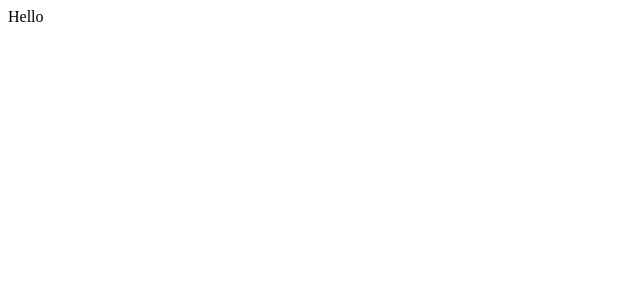
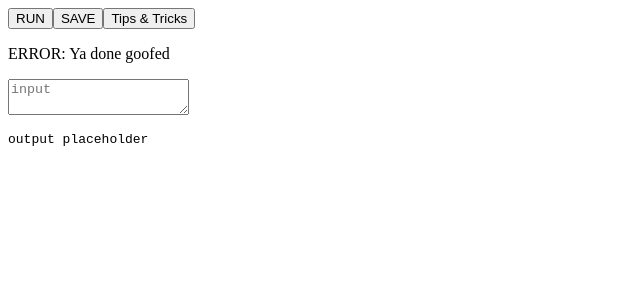
Before and after one commit to murtyjones/kiwi_compute, a React (Create React App) app: page / in a window 1280 px wide. Shown: the top 300 px of the page, without its empty margins (0-640 px from the left). Built offline with nearby package versions, Linux system fonts and the light colour scheme.

Commit message:
Init commit; Add basic Components
Add initial barebones Components

```diff
--- /dev/null
+++ b/src/Components/ButtonRun.js
@@ -0,0 +1,18 @@
+const React = require('react');
+
+class ButtonRun extends React.Component {
+
+  runCode() {
+    alert('RUN clicked');
+  }
+
+  render() {
+    return (
+      <button onClick={() => this.runCode()}>
+        RUN
+      </button>
+    )
+  }
+}
+
+module.exports = ButtonRun;
--- /dev/null
+++ b/src/Components/ButtonSave.js
@@ -0,0 +1,20 @@
+const React = require('react');
+
+class ButtonSave extends React.Component {
+
+  save() {
+    alert('SAVE clicked');
+  }
+
+  render() {
+    return (
+      <button
+        onClick={() => this.save()}
+      >
+        SAVE
+      </button>
+    )
+  }
+}
+
+module.exports = ButtonSave;
--- /dev/null
+++ b/src/Components/ButtonTips.js
@@ -0,0 +1,20 @@
+const React = require('react');
+
+class ButtonTips extends React.Component {
+
+  showTips() {
+    alert('TIPS & TRICKS clicked');
+  }
+
+  render() {
+    return (
+      <button
+        onClick={() => this.showTips()}
+      >
+        Tips & Tricks
+      </button>
+    )
+  }
+}
+
+module.exports = ButtonTips;
--- /dev/null
+++ b/src/Components/ErrorMessage.js
@@ -0,0 +1,11 @@
+const React = require('react');
+
+class ErrorMessage extends React.Component {
+  render() {
+    return (
+      <p>ERROR: {this.props.msg}</p>
+    )
+  }
+}
+
+module.exports = ErrorMessage;
--- /dev/null
+++ b/src/Components/Header.js
@@ -0,0 +1,18 @@
+const React = require('react');
+const Run = require('./ButtonRun');
+const Save = require('./ButtonSave');
+const Tips = require('./ButtonTips');
+
+class Header extends React.Component {
+  render() {
+    return (
+      <div>
+        <Run />
+        <Save />
+        <Tips />
+      </div>
+    )
+  }
+}
+
+module.exports = Header;
--- /dev/null
+++ b/src/Components/InputArea.js
@@ -0,0 +1,12 @@
+const React = require('react');
+
+class InputArea extends React.Component {
+
+  render() {
+    return (
+      <textarea placeholder="input"></textarea>
+    )
+  }
+}
+
+module.exports = InputArea;
--- /dev/null
+++ b/src/Components/OutputArea.js
@@ -0,0 +1,12 @@
+const React = require('react');
+
+class OutputArea extends React.Component {
+
+  render() {
+    return (
+      <pre className="output">output placeholder</pre>
+    )
+  }
+}
+
+module.exports = OutputArea;
--- /dev/null
+++ b/src/Components/SkulptIO.js
@@ -0,0 +1,21 @@
+const React = require('react');
+const ErrorMessage = require('./ErrorMessage');
+const Input = require('./InputArea');
+const Output = require('./OutputArea');
+
+class SkulptIO extends React.Component {
+
+  render() {
+    return (
+      <div>
+        <ErrorMessage msg="Ya done goofed"/>
+        <Input />
+        <Output
+          msg="this.props.output ? this.props.output : placeholder output"
+        />
+      </div>
+    )
+  }
+}
+
+module.exports = SkulptIO;
--- a/src/Layouts/CodeEditor.js
+++ b/src/Layouts/CodeEditor.js
@@ -6,6 +6,9 @@
 
 import React from 'react';
 import Radium from 'radium';
+
+const Header = require('../Components/Header');
+const SkulptIO = require('../Components/SkulptIO');
 
 class CodeEditor extends React.Component {
   constructor(props) {
@@ -17,8 +20,9 @@ class CodeEditor extends React.Component {
 
   render() {
     return (
-      <div>
-        Hello
+      <div className="kiwi">
+        <Header />
+        <SkulptIO />
       </div>
     );
   }
```
Also changed, not shown: src/Components/Kiwi.js (added, +16 -0 lines).
